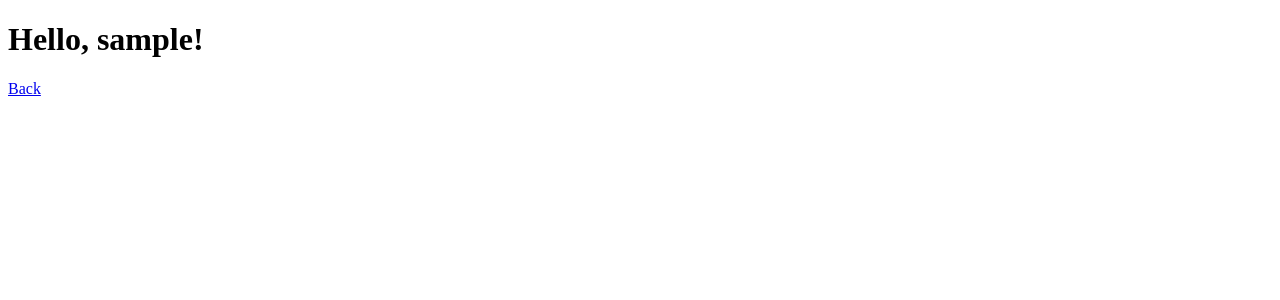
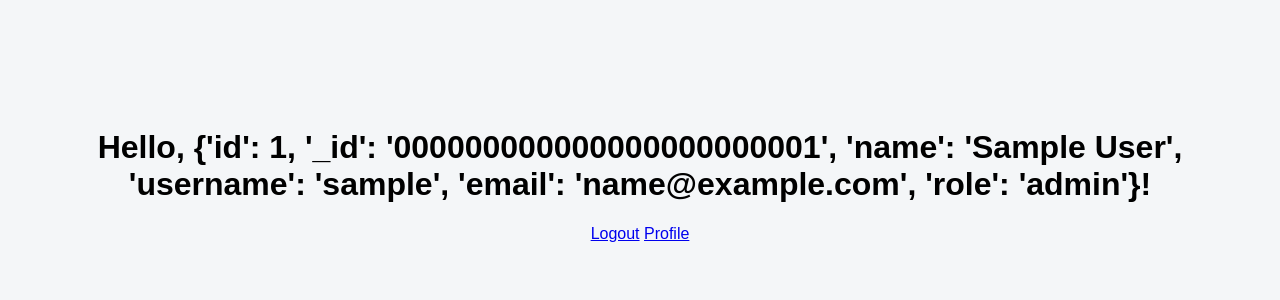
Before and after one commit to Fankych/Projects, a Flask app: page /home in a window 1280 px wide. Shown: the top 300 px of the page. Run offline with Flask 3, Linux system fonts and the light colour scheme; the visitor is signed in with stand-in values (Sample User, id 1).

Commit message:
This my future portfolio set :)

```diff
--- a/site_login/app.py
+++ b/site_login/app.py
@@ -1,14 +1,9 @@
 from datetime import timedelta
-from flask import Flask, render_template, request, redirect, session
+from flask import Flask, render_template, request, redirect, session, url_for
+from auth import authenticate, login_required
 
 app = Flask(__name__)
 app.secret_key = "sheesh"
-users = [
-    {"login": "admin", "password": "admin"},
-    {"login": "user", "password": "1234"},
-    {"login": "test", "password": "qwerty"}
-]
-
 app.permanent_session_lifetime = timedelta(days=7)
 
 @app.route("/", methods=['GET', 'POST'])
@@ -16,34 +11,34 @@
     if request.method == 'POST':
         login = request.form['login']
         password = request.form['password']
-        found_user = None
-        for u in users:
-            if u["login"].casefold() == login.casefold():
-                found_user = u
-                break
+        user = authenticate(login, password)
 
-        if found_user and found_user["password"].casefold() == password.casefold():
+        if user:
             session.permanent = True
-            session["user"] = found_user["login"]
+            session["user"] = user
             print(f"Logged in {login}!")
-            return redirect("/home")
+            return redirect(url_for("home"))
         else:
             print("Login failed")
             return render_template("index.html", fail=True, login=login)
-    return render_template('index.html', fail=False)
+    return render_template('index.html', fail=False, login="")
 
 @app.route("/home")
+@login_required
 def home():
     user = session.get("user")
-    if not user:
-        return redirect("/")
-
     return render_template('home.html', user=user)
 
 @app.route("/logout")
 def logout():
     session.pop("user", None)
-    return redirect("/")
+    return redirect(url_for("index"))
+
+@app.route("/profile")
+@login_required
+def profile():
+    user = session.get("user")
+    return render_template('profile.html', user=user)
 
 if __name__ == '__main__':
     app.run(debug=True)
--- /dev/null
+++ b/site_login/auth.py
@@ -0,0 +1,25 @@
+from functools import wraps
+from flask import redirect, session, url_for
+
+users = [
+    {"login": "admin", "password": "admin"},
+    {"login": "user", "password": "1234"},
+    {"login": "test", "password": "qwerty"}
+]
+
+def authenticate(login: str, password: str) -> str | None: #Function of authentication
+    for u in users:
+        if u["login"].casefold() == login.casefold():
+            if u["password"].casefold() == password.casefold():
+                return u["login"]
+    return None
+
+def login_required(func):
+    @wraps(func)
+    def wrapper(*args, **kwargs):
+        user = session.get("user")
+        if not user:
+            return redirect(url_for("index"))
+
+        return func(*args, **kwargs)
+    return wrapper
--- /dev/null
+++ b/site_login/static/style.css
@@ -0,0 +1,34 @@
+body {
+    font-family: Arial, sans-serif;
+    background: #f4f6f8;
+    text-align: center;
+    padding-top: 100px;
+}
+
+.container {
+    background: white;
+    padding: 30px;
+    width: 300px;
+    margin: auto;
+    border-radius: 12px;
+    box-shadow: 0 4px 15px rgba(0,0,0,0.1);
+}
+
+input, button {
+    display: block;
+    width: 100%;
+    margin-top: 10px;
+    padding: 10px;
+    border-radius: 8px;
+    border: 1px solid #ccc;
+}
+
+button {
+    background: #4CAF50;
+    color: white;
+    border: none;
+}
+
+.fail {
+    color: red;
+}
--- a/site_login/templates/home.html
+++ b/site_login/templates/home.html
@@ -3,9 +3,19 @@
 <head>
     <meta charset="UTF-8">
     <title>Home</title>
+    <link rel="stylesheet" href="{{ url_for('static', filename='style.css') }}">
 </head>
 <body>
-    <h1>Hello, {{ user }}!</h1>
-    <a href="/logout">Back</a>
+    {% if user == "admin" %}
+        <h1>Welcome Administrator!</h1>
+    {% elif user == "user" %}
+        <h1>Hello, regular user!</h1>
+    {% elif user == "test" %}
+        <h1>Testing mode activated!</h1>
+    {% else %}
+        <h1>Hello, {{ user }}!</h1>
+    {% endif %}
+    <a href="{{ url_for('logout') }}">Logout</a>
+    <a href="{{ url_for('profile') }}">Profile</a>
 </body>
 </html>
--- a/site_login/templates/index.html
+++ b/site_login/templates/index.html
@@ -3,6 +3,7 @@
 <head>
     <meta charset="UTF-8">
     <title>Welcome!</title>
+    <link rel="stylesheet" href="{{ url_for('static', filename='style.css') }}">
 </head>
 <body>
   <div class="container">
```
Also changed, not shown: site_login/templates/profile.html (added, +12 -0 lines).
